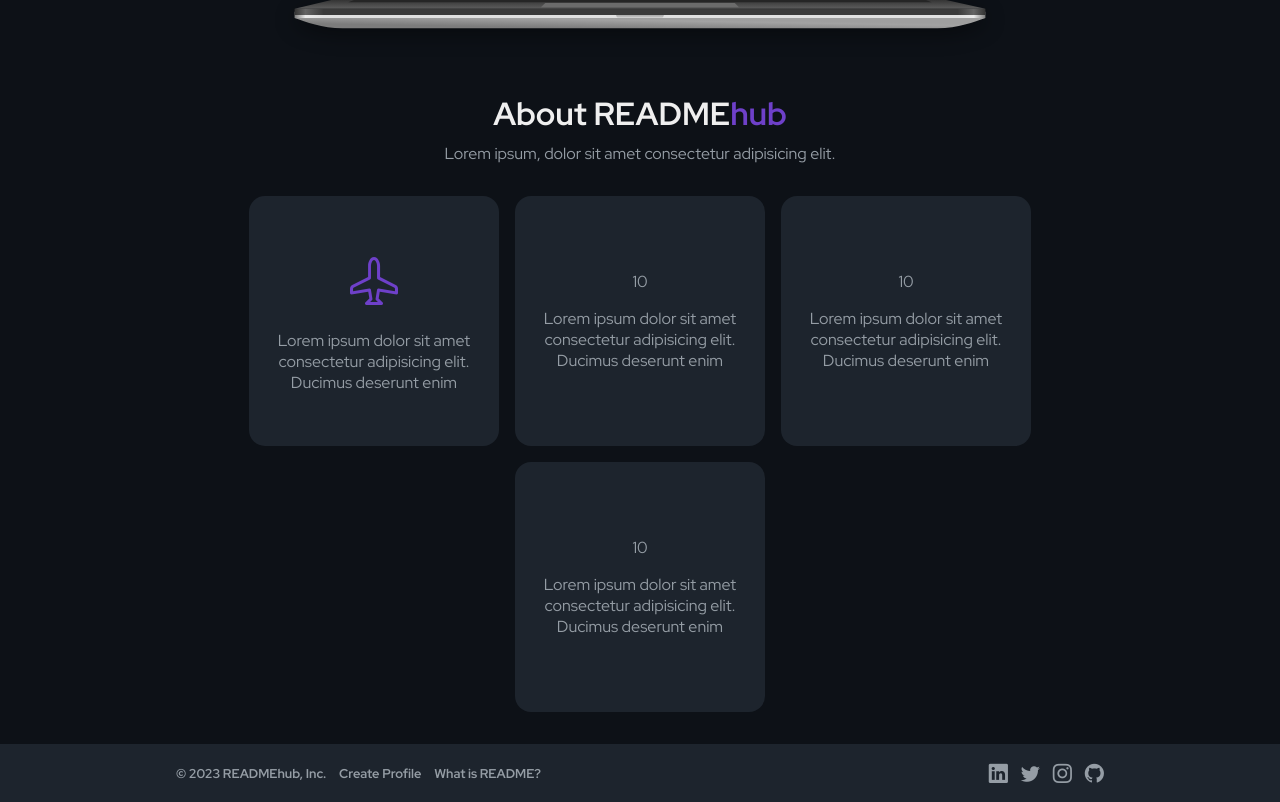
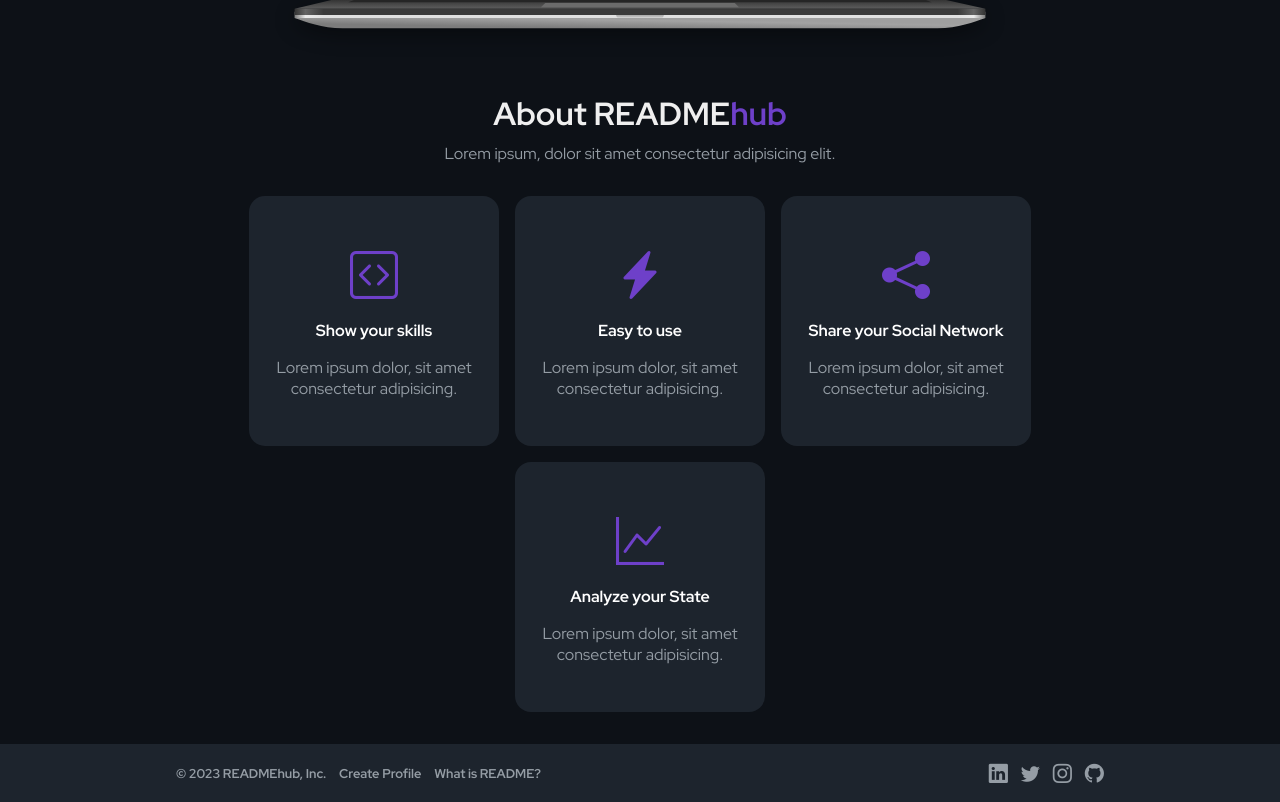
Before and after one commit to neginsoleimani/readmehub, a React (Create React App) app in the folder readmehub/: page / in a window 1280 px wide. Shown: the part 916-1718 px from the top of the page. Built offline with nearby package versions, Linux system fonts and the light colour scheme.

Commit message:
Update Home Page
Update Home Page

Co-Authored-By: Mohammad Drikvand <39481564+mammaddrik@users.noreply.github.com>

```diff
--- a/readmehub/src/pages/homepage/HomePage.jsx
+++ b/readmehub/src/pages/homepage/HomePage.jsx
@@ -55,35 +55,27 @@
             <div className="feature__items">
 
               <div className="feature__item">
-                <div className="feature__icon"><i class="bi bi-airplane"></i></div>
-                <p>
-                  Lorem ipsum dolor sit amet consectetur adipisicing elit.
-                  Ducimus deserunt enim
-                </p>
+                <div className="feature__icon"><i class="bi bi-code-square"></i></div>
+                <h4>Show your skills</h4>
+                <p>Lorem ipsum dolor, sit amet consectetur adipisicing.</p>
               </div>
 
                 <div className="feature__item">
-                <div className="feature__icon">10</div>
-                <p>
-                  Lorem ipsum dolor sit amet consectetur adipisicing elit.
-                  Ducimus deserunt enim
-                </p>
+                <div className="feature__icon"><i class="bi bi-lightning-charge-fill"></i></div>
+                <h4>Easy to use</h4>
+                <p>Lorem ipsum dolor, sit amet consectetur adipisicing.</p>
               </div>
 
               <div className="feature__item">
-                <div className="feature__icon">10</div>
-                <p>
-                  Lorem ipsum dolor sit amet consectetur adipisicing elit.
-                  Ducimus deserunt enim
-                </p>
+                <div className="feature__icon"><i class="bi bi-share-fill"></i></div>
+                <h4>Share your Social Network</h4>
+                <p>Lorem ipsum dolor, sit amet consectetur adipisicing.</p>
               </div>
 
               <div className="feature__item">
-                <div className="feature__icon">10</div>
-                <p>
-                  Lorem ipsum dolor sit amet consectetur adipisicing elit.
-                  Ducimus deserunt enim
-                </p>
+                <div className="feature__icon"><i class="bi bi-graph-up"></i></div>
+                <h4>Analyze your State</h4>
+                <p>Lorem ipsum dolor, sit amet consectetur adipisicing.</p>
               </div>
 
             </div>
--- a/readmehub/src/pages/homepage/homepage.css
+++ b/readmehub/src/pages/homepage/homepage.css
@@ -79,6 +79,12 @@
   color: var(--first-color);
 }
 
+.feature__item h4{
+    margin-top: 0.8rem;
+    color: white;
+}
+
+
 .feature__item p{
   margin-top: 1rem;
 }
```
